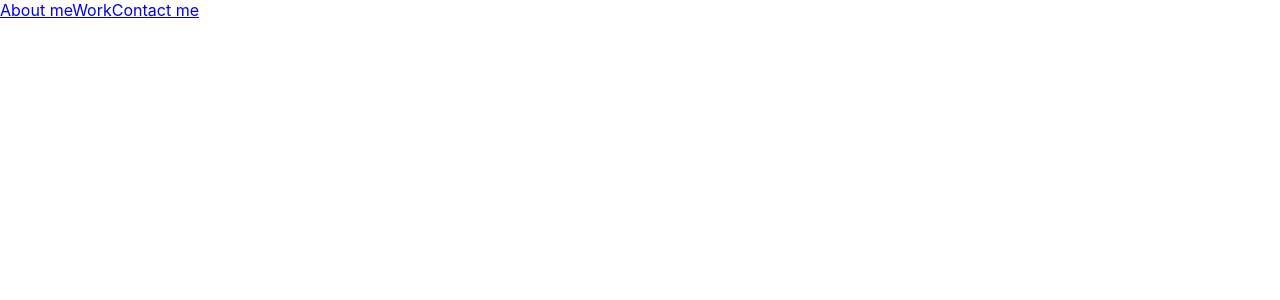
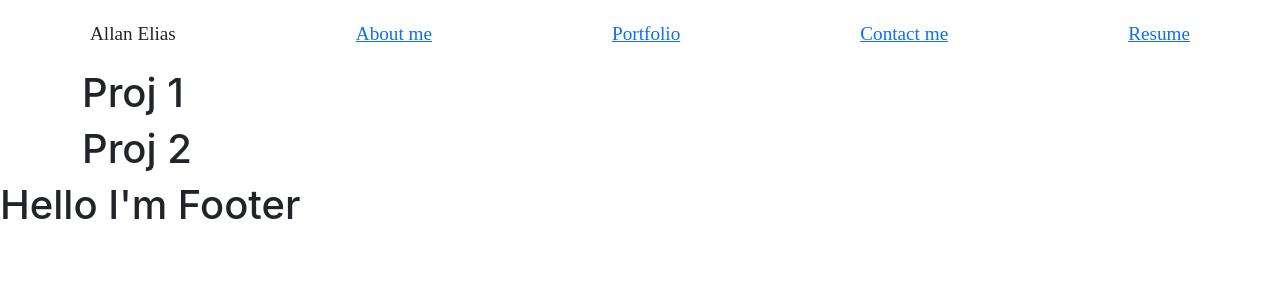
Before and after one commit to EliasAllan/aeportfolio, a React (Create React App) app: page /projects in a window 1280 px wide. Shown: the top 300 px of the page. Built offline with nearby package versions, Linux system fonts and the light colour scheme.

Commit message:
navbar rough sketch

```diff
--- a/package.json
+++ b/package.json
@@ -7,7 +7,9 @@
     "@testing-library/jest-dom": "^5.16.5",
     "@testing-library/react": "^13.4.0",
     "@testing-library/user-event": "^13.5.0",
+    "bootstrap": "^5.2.3",
     "react": "^18.2.0",
+    "react-bootstrap": "^2.7.0",
     "react-dom": "^18.2.0",
     "react-scripts": "5.0.1",
     "web-vitals": "^2.1.4"
@@ -39,6 +41,7 @@
     ]
   },
   "devDependencies": {
-    "gh-pages": "^5.0.0"
+    "gh-pages": "^5.0.0",
+    "react-router-dom": "^6.8.1"
   }
 }
--- a/src/App.css
+++ b/src/App.css
@@ -36,3 +36,13 @@
     transform: rotate(360deg);
   }
 }
+
+#navbar{
+  display:flex;
+  justify-content: space-around;
+}
+a{
+  margin:20px;
+  font-size: larger;
+  font-family: 'Times New Roman', Times, serif;
+}
--- a/src/App.js
+++ b/src/App.js
@@ -1,10 +1,27 @@
-import logo from './logo.svg';
-import './App.css';
-import Navbar from './components/Navbar';
+import logo from "./logo.svg";
+import { BrowserRouter, Routes, Route } from "react-router-dom";
+import "./App.css";
+import Navbar from "./components/Navbar";
+import Footer from "./components/Footer";
+import About from "./pages/About";
+import Projects from "./pages/Projects";
+import Contact from "./pages/Contact";
 
 function App() {
   return (
-    <Navbar/>
+    <>
+      <BrowserRouter>
+        <Navbar />
+        <Routes>
+          <Route path="/">
+            <Route index element={<About />} />
+            <Route path="projects" element={<Projects />} />
+            <Route path="contact" element={<Contact/>} />
+        </Route>
+        </Routes>
+        <Footer />
+      </BrowserRouter>
+    </>
   );
 }
 
--- /dev/null
+++ b/src/components/Footer.js
@@ -0,0 +1,8 @@
+import React from "react";
+
+
+function Footer() {
+  return <h1>Hello I'm Footer</h1>;
+}
+
+export default Footer;
--- a/src/components/Navbar.js
+++ b/src/components/Navbar.js
@@ -4,10 +4,12 @@ import React from 'react'
 function Navbar() {
 
     return (
-       <nav>
-        <a href="#Aboutme">About me</a>
-        <a href="#work">Work</a>
-        <a href="#contactinfo">Contact me</a>
+       <nav id="navbar">
+        <a id="myname">Allan Elias</a>
+        <a href="/">About me</a>
+        <a href="projects">Portfolio</a>
+        <a href="contact">Contact me</a>
+        <a href="">Resume</a>
       </nav>
     )
 }
--- /dev/null
+++ b/src/components/ProjectCard.js
@@ -0,0 +1,9 @@
+import React from "react";
+
+
+function ProjectCard(props) {
+    console.log(props)
+  return <h1>{props.props.title}</h1>;
+}
+
+export default ProjectCard;
--- a/src/index.js
+++ b/src/index.js
@@ -1,5 +1,6 @@
 import React from 'react';
 import ReactDOM from 'react-dom/client';
+import 'bootstrap/dist/css/bootstrap.min.css';
 import './index.css';
 import App from './App';
 import reportWebVitals from './reportWebVitals';
--- /dev/null
+++ b/src/pages/About.js
@@ -0,0 +1,11 @@
+import React from "react";
+import { Navbar } from "react-bootstrap";
+
+
+function About() {
+  return (
+  <Navbar/>
+  )
+}
+
+export default About;
--- /dev/null
+++ b/src/pages/Contact.js
@@ -0,0 +1,8 @@
+import React from "react";
+
+
+function Contact() {
+  return <h1>Hello I'm Contact</h1>;
+}
+
+export default Contact;
--- /dev/null
+++ b/src/pages/Projects.js
@@ -0,0 +1,16 @@
+import React from "react";
+import ProjectCard from "../components/ProjectCard"
+
+function Projects() {
+    const projects = [
+        {title: "Proj 1",
+        link: "www.google.com"},
+        {title: "Proj 2",
+        link: "www.google.com"}
+    ]
+  return   <div className="container">
+    {projects.map(project => <ProjectCard props ={project} />)}
+  </div>;
+}
+
+export default Projects;
```
Also changed, not shown: 1 other file (tests, documents, lock files or other folders).
